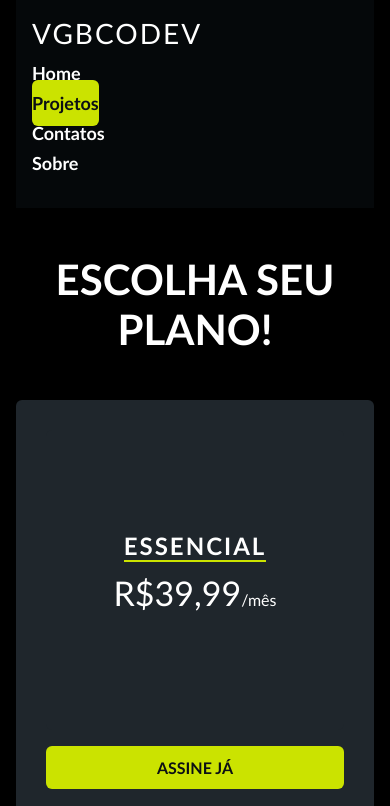
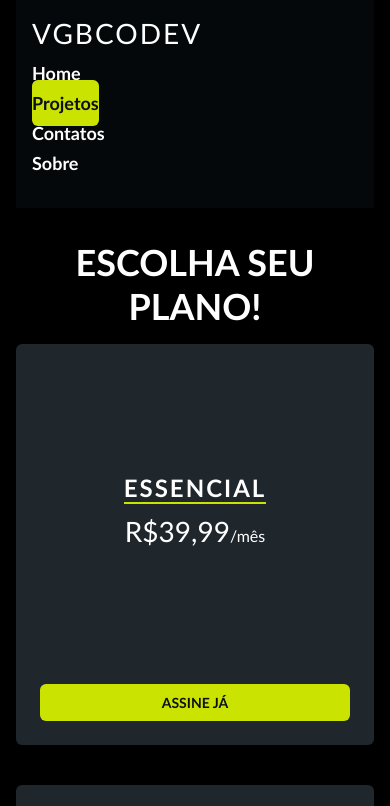
Before and after one commit to VGBCodev/pagina_de_plano_, a plain HTML site: page index.html in a window 390 px wide. Shown: the top 806 px of the page. Drawn offline with Linux system fonts and the light colour scheme.

Commit message:
Update estilo.css

```diff
--- a/estilo.css
+++ b/estilo.css
@@ -180,6 +180,7 @@ a.cabecalho__nav--active {
     body {
         width: 100%;
         padding: 0 16px;
+        margin: 0 auto;
     }
 
     .cabecalho {
@@ -206,24 +207,35 @@ a.cabecalho__nav--active {
     }
 
     .main-title {
-        font-size: 42px;
+        font-size: 36px;
         text-align: center;
+        margin: 32px 0 16px;
     }
 
     .pricing {
         flex-direction: column;
-        gap: 24px; /* Espaço entre os cards */
+        gap: 24px;
     }
 
     .pricing-plan {
         width: 100%;
-        max-width: 100%;
         height: auto;
+        padding: 24px;
+        margin-bottom: 16px;
+        box-sizing: border-box;
+    }
+
+    .pricing__price {
+        font-size: 28px;
+    }
+
+    .pricing-plan__cta {
+        font-size: 14px;
+        padding: 10px 16px;
     }
 
     .card {
         width: 100%;
-        max-width: 100%;
     }
 
     .card-inner {
@@ -238,3 +250,4 @@ a.cabecalho__nav--active {
         backface-visibility: hidden;
     }
 }
+}
```
